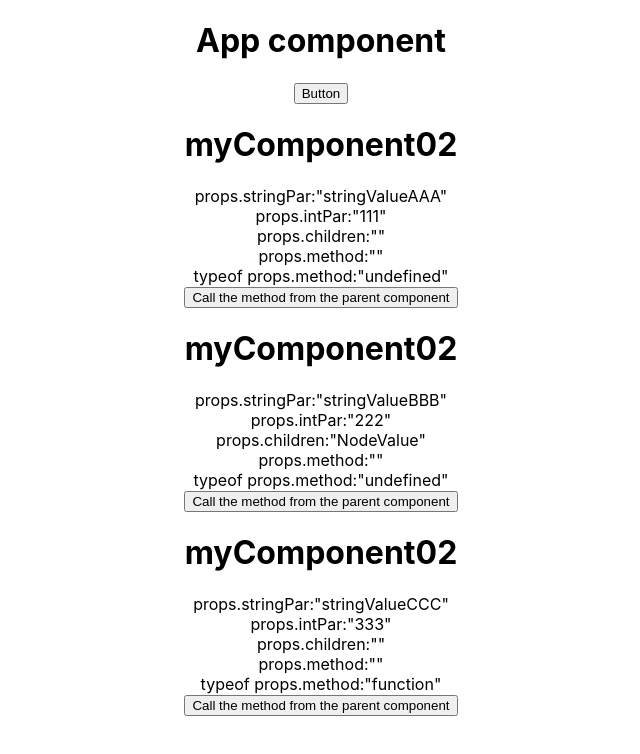
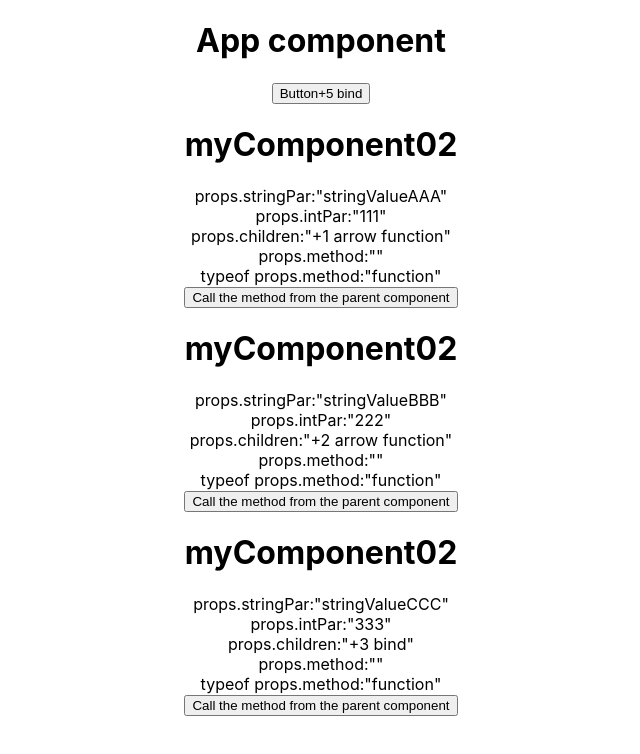
Before and after one commit to pawelmod/course_react_the_complete_guide, a React (Create React App) app: page / in a window 1280 px wide. Shown: the top 754 px of the page, without its empty margins (319-959 px from the left). Built offline with nearby package versions, Linux system fonts and the light colour scheme.

Commit message:
props as method reference to the parent component - using  arrow function

```diff
--- a/src/App.js
+++ b/src/App.js
@@ -12,14 +12,15 @@ state = {
       {stringPar:'stringValueCCC' , intPar: 333},
   ]
 }
-  myButtonClickHandler = () =>
+
+  myButtonClickHandler = (intValue) =>
   {
     //alert("myButtonClickHandler");
     console.log("myButtonClickHandler");
     console.log("this.state.parameters[0].intPar: "+this.state.parameters[0].intPar);
 
 var i = this.state.parameters[0].intPar;
-i++;
+i = i + intValue;
 console.log("i: "+i);
 
     this.setState(
@@ -35,20 +36,21 @@ console.log("i: "+i);
     return (
       <div className="App">
         <h1>App component</h1>
-        <button onClick={this.myButtonClickHandler}>Button</button>
+        <button onClick={this.myButtonClickHandler.bind(this,5)}>Button+5 bind</button>
         <MyComponent02
           stringPar={this.state.parameters[0].stringPar}
-          intPar={this.state.parameters[0].intPar}/>
+          intPar={this.state.parameters[0].intPar}
+          method={() => this.myButtonClickHandler(1)}>+1 arrow function</MyComponent02>
 
         <MyComponent02
           stringPar={this.state.parameters[1].stringPar}
-          intPar={this.state.parameters[1].intPar}>NodeValue</MyComponent02>
+          intPar={this.state.parameters[1].intPar}
+          method={() => this.myButtonClickHandler(2)}>+2 arrow function</MyComponent02>
 
         <MyComponent02
           stringPar={this.state.parameters[2].stringPar}
           intPar={this.state.parameters[2].intPar}
-          method={this.myButtonClickHandler}
-          />
+          method={this.myButtonClickHandler.bind(this,3)}>+3 bind</MyComponent02>
       </div>
 
     );
```
